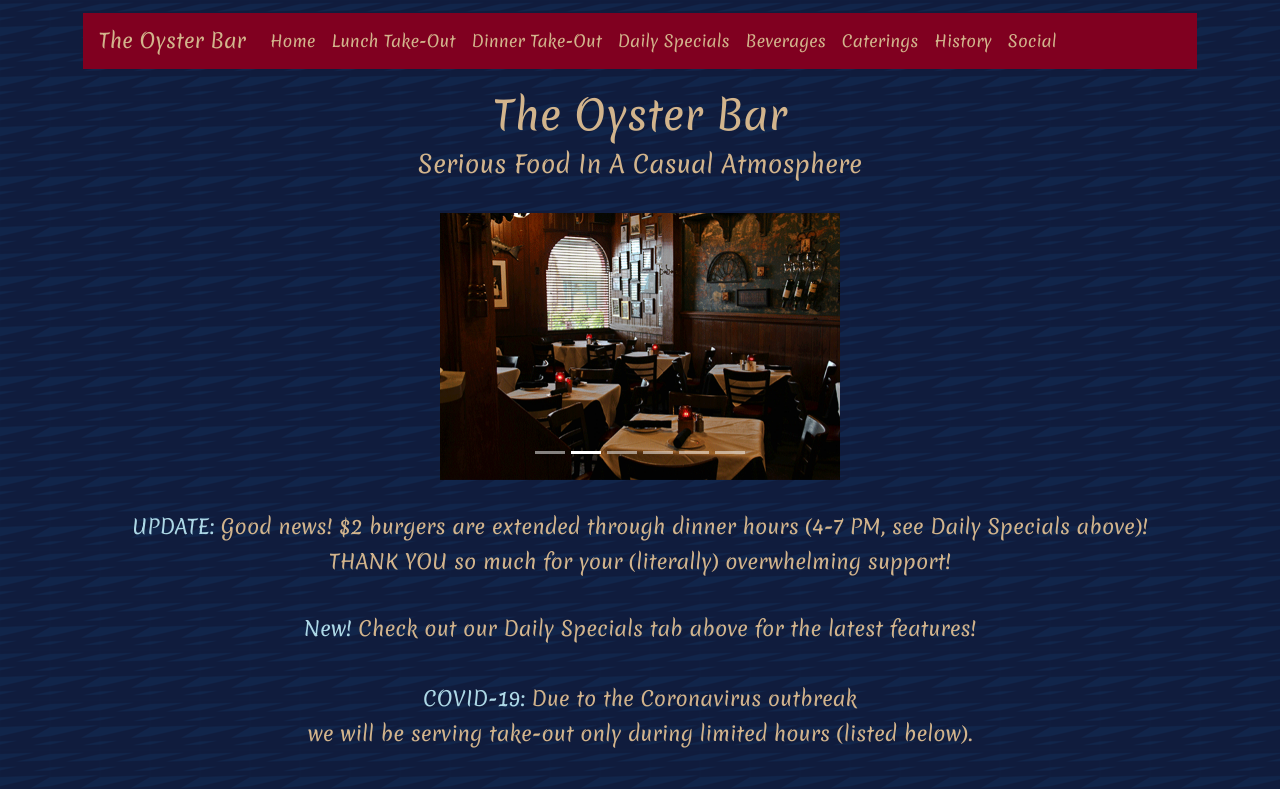
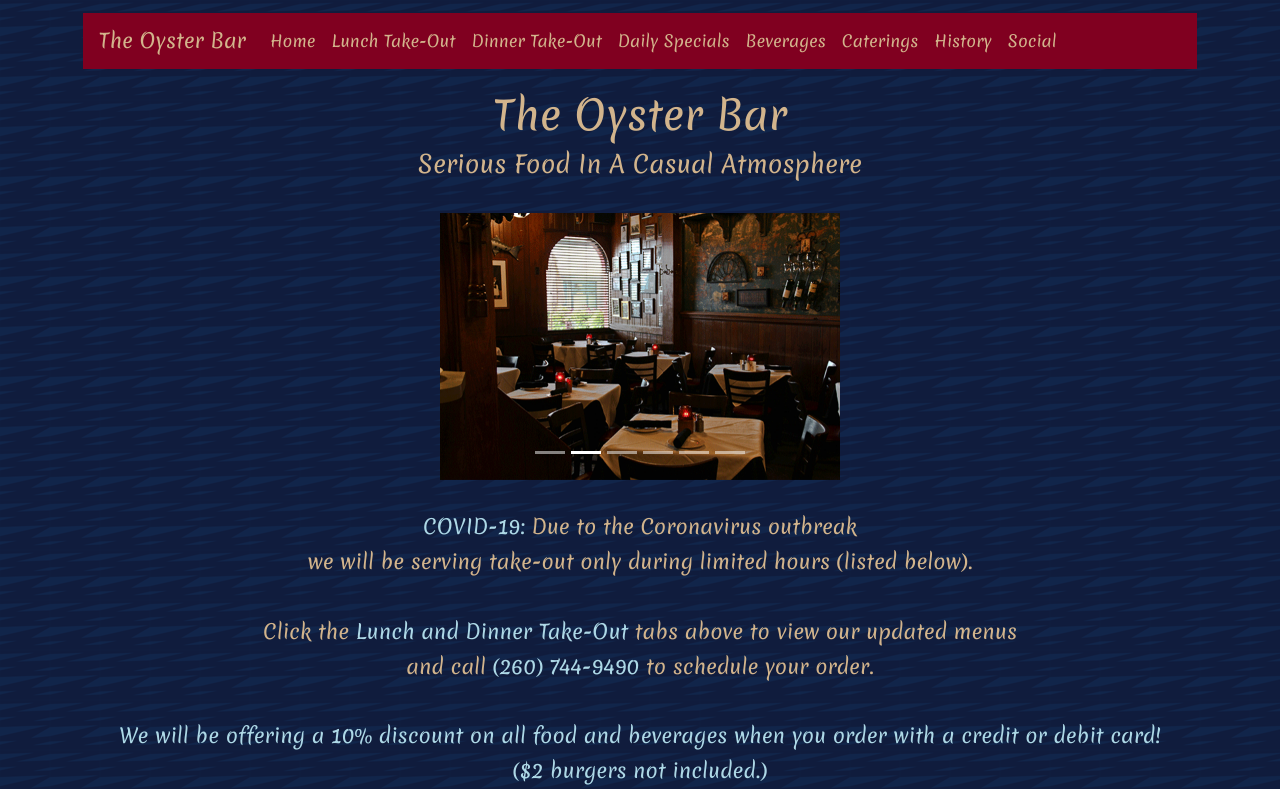
Before and after one commit to TrentGard/oyster-bar, a React (Create React App) app: page / in a window 1280 px wide. Shown: the top 789 px of the page. Built offline with nearby package versions, Linux system fonts and the light colour scheme.

Commit message:
removed specials message

```diff
--- a/src/pages/Coronavirus.js
+++ b/src/pages/Coronavirus.js
@@ -10,11 +10,11 @@
         <br />
         <OBCarousel className="carousel-image" />
         <br />
-        <h5 className="page-title"><span style={{ color: 'lightblue' }}>UPDATE:</span> Good news! $2 burgers are extended through dinner hours (4-7 PM, see Daily Specials above)!</h5>
+        {/* <h5 className="page-title"><span style={{ color: 'lightblue' }}>UPDATE:</span> Good news! $2 burgers are extended through dinner hours (4-7 PM, see Daily Specials above)!</h5>
         <h5>THANK YOU so much for your (literally) overwhelming support!</h5>
         <br />
         <h5 className="page-title"><span style={{ color: 'lightblue' }}>New!</span> Check out our Daily Specials tab above for the latest features!</h5>
-        <br />
+        <br /> */}
         <h5 className="page-title"><span style={{ color: 'lightblue' }}>COVID-19:</span> Due to the Coronavirus outbreak</h5>
         <h5 className="page-title">we will be serving take-out only during limited hours (listed below).</h5>
         <br />
@@ -29,7 +29,6 @@
         <br />
         <h5 className="page-title">Thank you all for your astonishing</h5>
         <h5 className="page-title">support and patronage as we all weather this storm.</h5>
-        <br/>
         <Row className="justify-content-md-center info">
           <Col md="auto">
             <h3>Location:</h3>
--- a/src/pages/CoronavirusSpecials.js
+++ b/src/pages/CoronavirusSpecials.js
@@ -12,13 +12,18 @@
   return (
     <Container>
       <h1 className="page-title">Daily Specials</h1>
+      {/* <br /> */}
+      {/* <h4 className="page-title blue">Available Tuesday (3/31, DINNER ONLY)</h4> */}
+      <OBCarousel className="carousel-image-menu" />
+      {/* <img src={dailySpecial1} alt="Daily Specials" className="menu-image" /> */}
+      {/* <br />
+      <br /> */}
+      <h1 className="page-title">Previous Specials</h1>
       <br />
-      <h4 className="page-title blue">Available Tuesday (3/31, DINNER ONLY)</h4>
-      <OBCarousel className="carousel-image-menu" />
+      <h4 className="page-title blue">Tuesday (3/31, DINNER ONLY)</h4>
+      <br />
       <img src={dailySpecial1} alt="Daily Specials" className="menu-image" />
       <br />
-      <br />
-      <h1 className="page-title">Previous Specials</h1>
       <br />
       <h4 className="page-title blue">Tuesday (3/31, LUNCH ONLY)</h4>
       <br />
```
